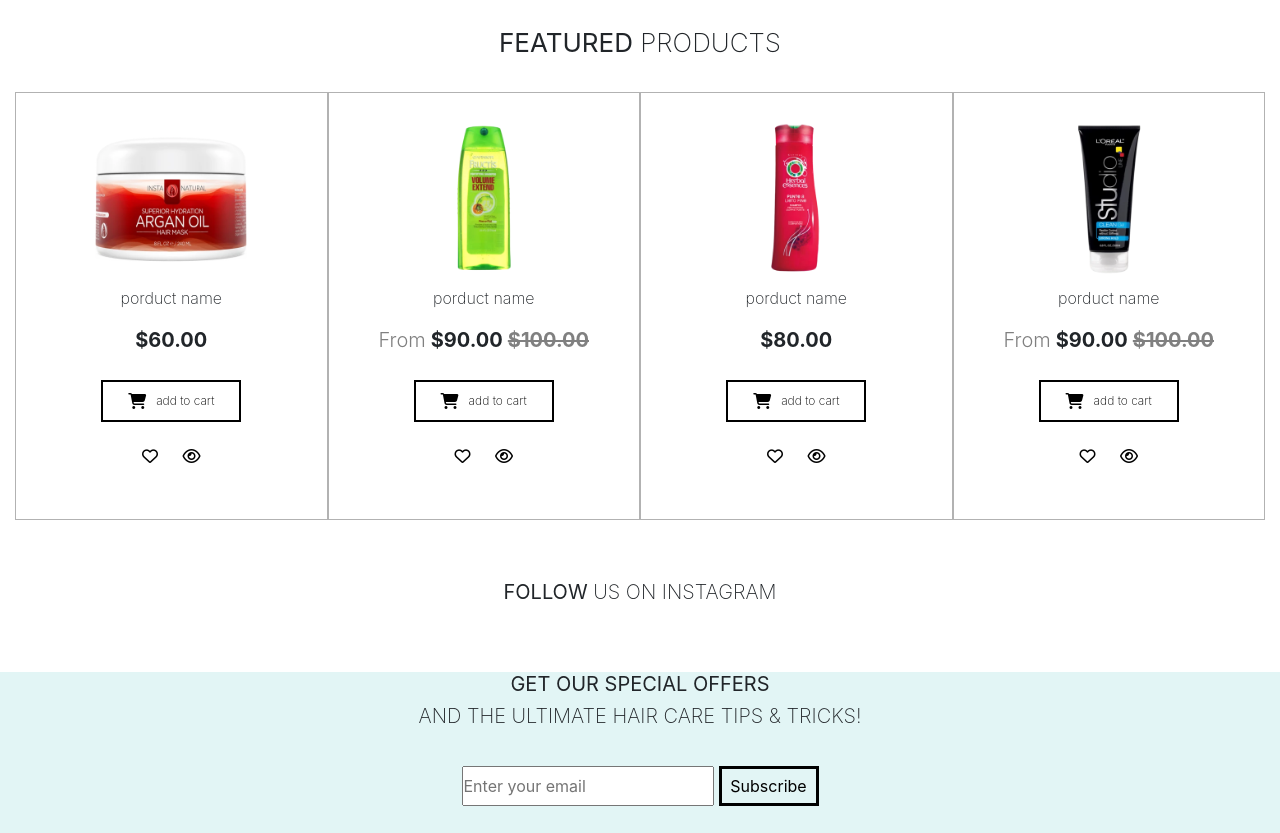
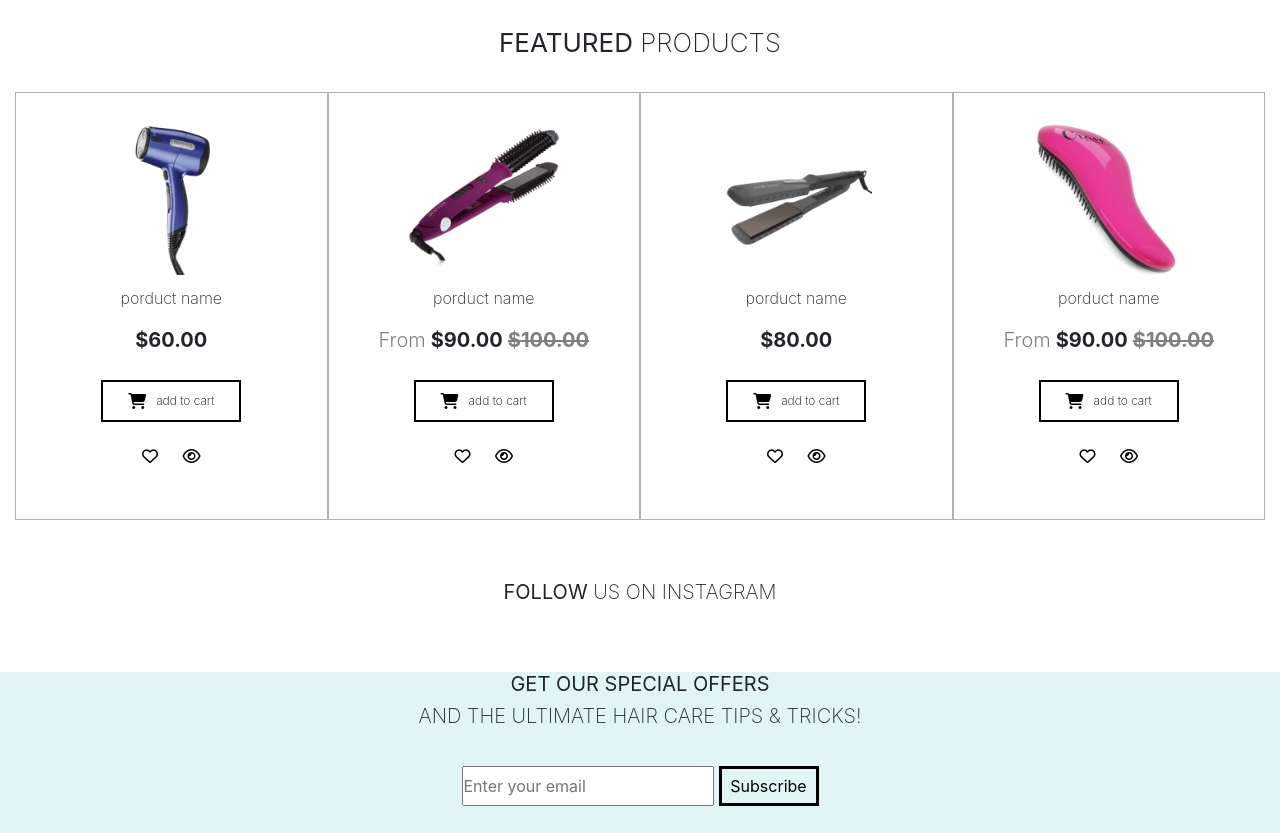
Before and after one commit to mizugakun/BSProtfolio, a plain HTML site: page HW04/StyleFactory.html in a window 1280 px wide. Shown: the part 3366-4199 px from the top of the page. Drawn offline with nearby package versions, Linux system fonts and the light colour scheme.

Commit message:
edit img of feature product

```diff
--- a/HW04/StyleFactory.html
+++ b/HW04/StyleFactory.html
@@ -494,7 +494,7 @@
                 <div class="col-12 col-md-6 col-lg-3 column">
                     <div class="item item_border">
                         <div class="product_img">
-                            <img src="img/argan_oil_hair_mask_01_370x370_crop_top.jpg" alt="">
+                            <img src="img/infiniti_pro_by_conair_hair_designer_3_in_1_styling_system_02_370x370_crop_top.jpg" alt="">
                         </div>
                         <div class="product_info">
                             <h3>porduct name</h3>
@@ -528,7 +528,7 @@
                 <div class="col-12 col-md-6 col-lg-3 column">
                     <div class="item item_border">
                         <div class="product_img">
-                            <img src="img/garnier_fructis_01_370x370_crop_top.jpg" alt="">
+                            <img src="img/instyler_ionic_styler_pro_ceramic_flat_iron_2_370x370_crop_top.jpg" alt="">
                         </div>
                         <div class="product_info product_discount">
                             <h3>porduct name</h3>
@@ -562,7 +562,7 @@
                 <div class="col-12 col-md-6 col-lg-3 column">
                     <div class="item item_border">
                         <div class="product_img">
-                            <img src="img/herbal_essences_01_370x370_crop_top.jpg" alt="">
+                            <img src="img/jose_eber_wet_dry_flat_iron_straightener_01_370x370_crop_top.jpg" alt="">
                         </div>
                         <div class="product_info">
                             <h3>porduct name</h3>
@@ -596,7 +596,7 @@
                 <div class="col-12 col-md-6 col-lg-3 column">
                     <div class="item item_border">
                         <div class="product_img">
-                            <img src="img/l_oreal_paris_studio_line_1_370x370_crop_top.jpg" alt="">
+                            <img src="img/glide_thru_detangler_hair_comb_or_brush_01_370x370_crop_top.jpg" alt="">
                         </div>
                         <div class="product_info product_discount">
                             <h3>porduct name</h3>
```
